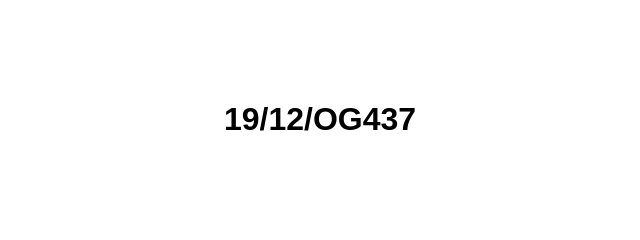
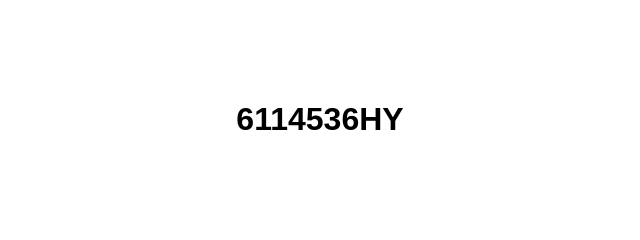
Before and after one commit to Nccnareah/oje, a plain HTML site: page index.html in a window 1280 px wide. Shown: the top 240 px of the page, 320-960 px from the left. Drawn offline with Linux system fonts and the light colour scheme.

Commit message:
Update index.html

```diff
--- a/index.html
+++ b/index.html
@@ -4,7 +4,7 @@
     <meta charset="UTF-8">
     <meta http-equiv="X-UA-Compatible" content="IE=edge">
     <meta name="viewport" content="width=device-width, initial-scale=1.0">
-    <title>oluga</title>
+    <title>oje</title>
     <style>
 a:link, a:visited {
     background-color: #f44336;
@@ -23,7 +23,7 @@ a:hover, a:active {
 </head>
 <body><br><br><br><br>
     <h1 style="text-align: center;
-    font-family: sans-serif;">19/12/OG437</h1>
+    font-family: sans-serif;">6114536HY</h1>
     <br><br><br><br><br><br><br><br>
     <center><a href="./oje.zip" download="oje">DOWNLOAD FILE</a></center>
 </body>
```
